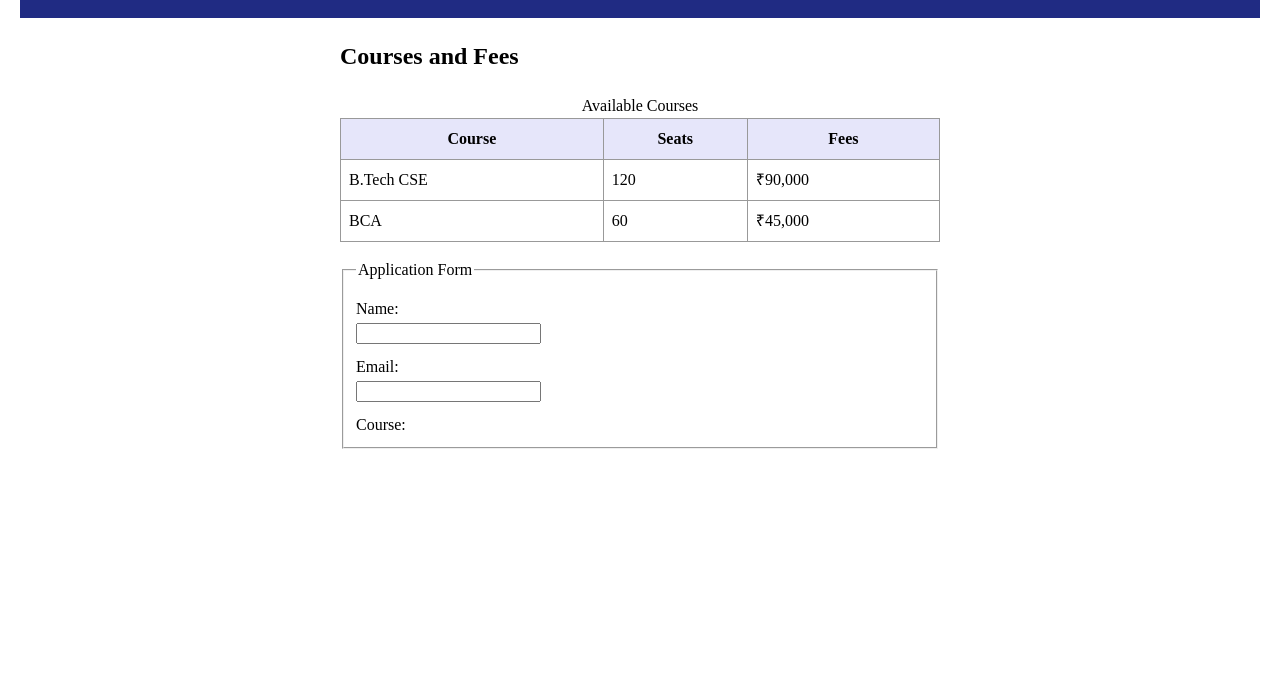
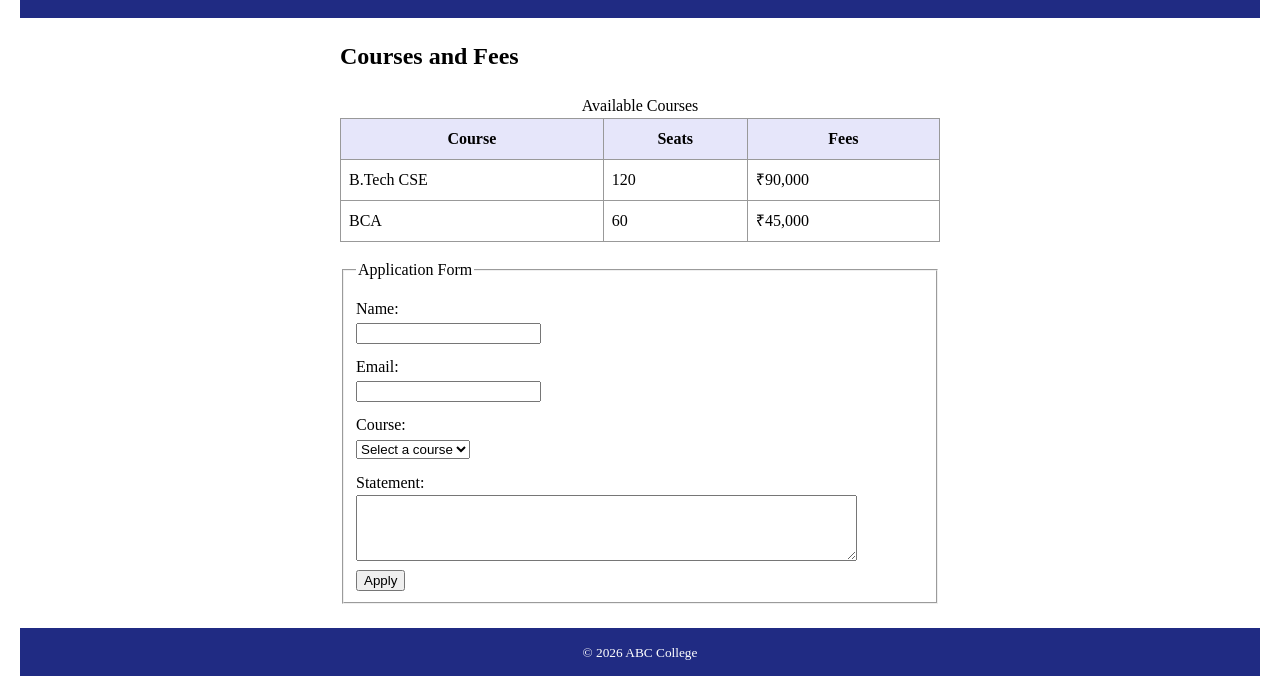
Before and after one commit to varungoyal752/WDW_0143, a plain HTML site: page Web_Designing_Workshop_Assignment/assignment_18.html in a window 1280 px wide. Shown: the part 117-813 px from the top of the page. Drawn offline with Linux system fonts and the light colour scheme.

Commit message:
completed assignment_18.html

```diff
--- a/Web_Designing_Workshop_Assignment/assignment_18.html
+++ b/Web_Designing_Workshop_Assignment/assignment_18.html
@@ -39,6 +39,21 @@
           <label for="email">Email:</label>
           <input id="email" name="email" type="email" required>
           <label for="course">Course:</label>
-
+          <select id="course" name="course" required>
+            <option value="">Select a course</option>
+            <option value="btech-cse">B.Tech CSE</option>
+            <option value="bca">BCA</option>
+          </select>
+          <label for="statement">Statement:</label>
+          <textarea id="statement" name="statement" rows="4" cols="60"
+            required></textarea>
+            <br>
+          <button type="submit">Apply</button>
+        </fieldset>
+      </form>
+    </section>
+  </main>
+  <br>
+  <footer><small>&copy; 2026 ABC College</small></footer>
 </body>
 </html>
```
